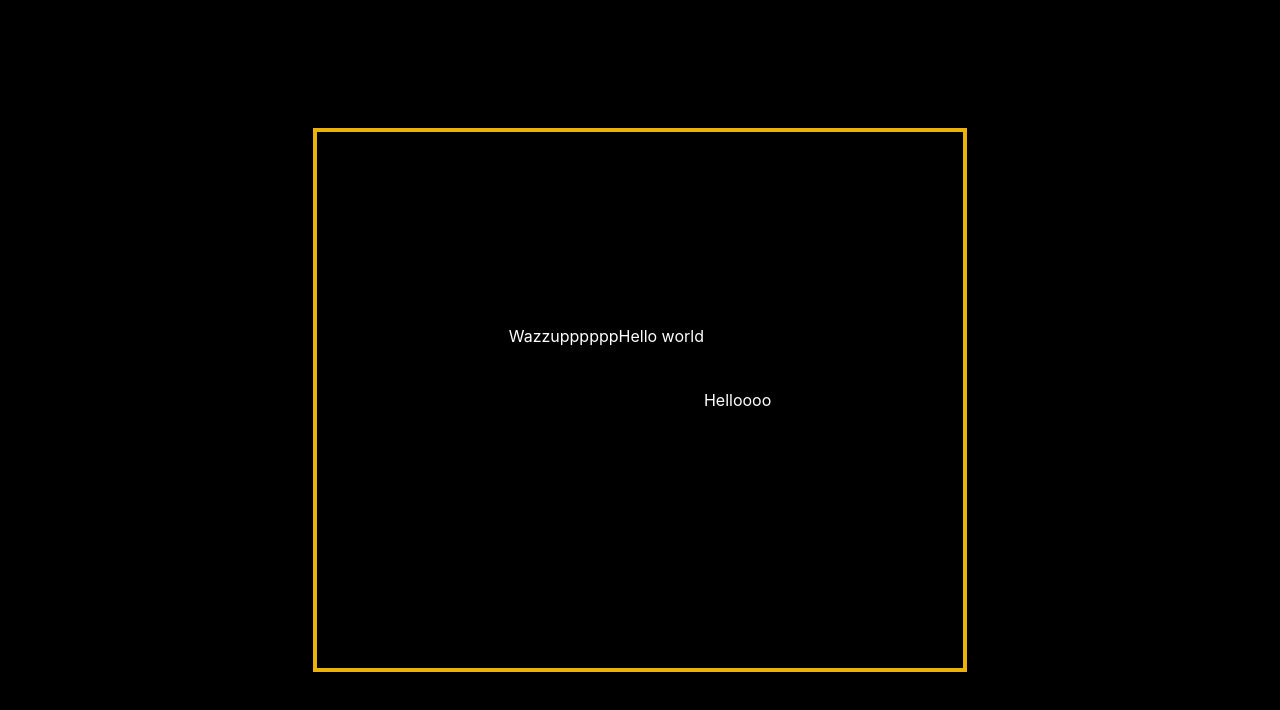
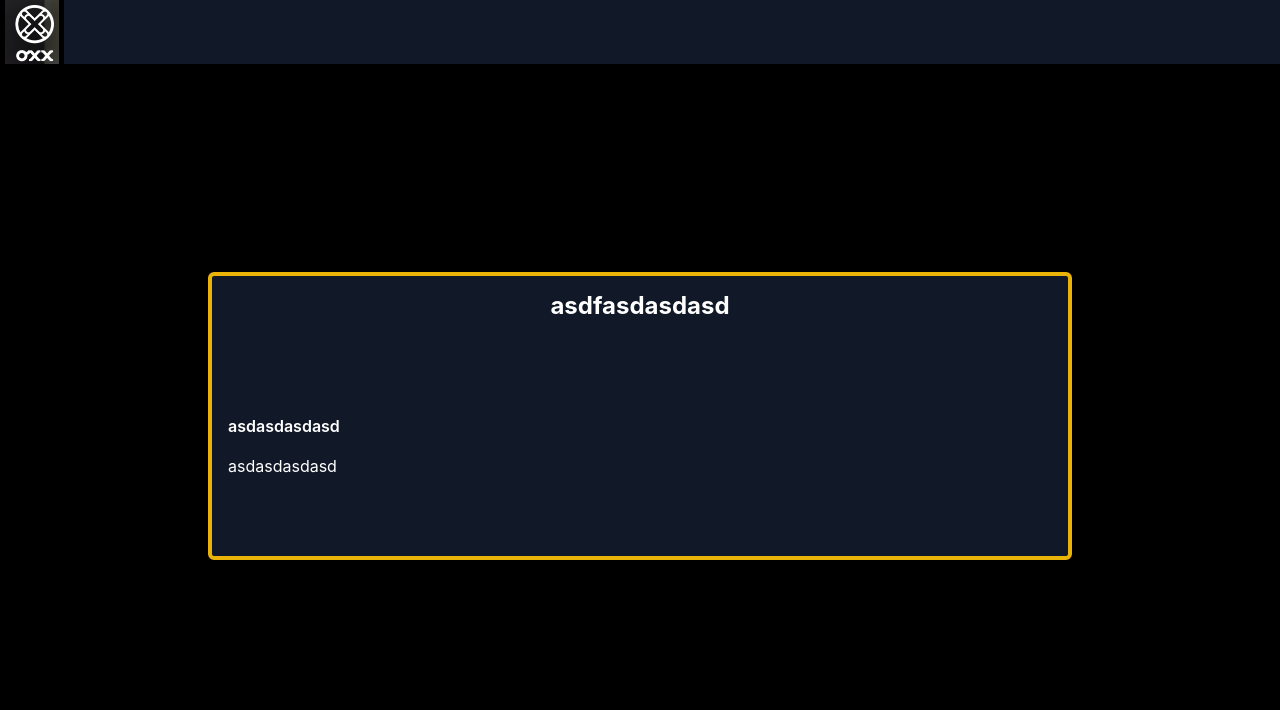
Before and after one commit to HAAJBachelor/gamification-frontend, a React (Create React App) app in the folder gamefication-frontend/: page / in a window 1280 px wide. Shown: the top 710 px of the page. Built offline with nearby package versions, Linux system fonts and the light colour scheme.

Commit message:
NewCard added that should be responsive and work with every components. Some tweeks done to mainpage and logo components and Header created

```diff
--- a/gamefication-frontend/src/App.tsx
+++ b/gamefication-frontend/src/App.tsx
@@ -4,6 +4,7 @@ import {BrowserRouter as Router, Route, Routes} from 'react-router-dom';
 import GameEditor from "./components/CodeEditor/GameEditor";
 import MainPaige from "./components/Pages/MainPaige";
 import RulesPage from "./components/Pages/RulesPage";
+import EditorPage from "./components/Pages/EditorPage";
 
 function App() {
 
@@ -13,7 +14,7 @@ function App() {
                 <Route path="/" element={<MainPaige/>}/>
                 <Route path="/editor" element={<GameEditor/>}/>
                 <Route path="/rules" element={<RulesPage/>}/>
-
+                <Route path="/editorPage" element={<EditorPage/>}/>
             </Routes>
         </Router>
     );
--- a/gamefication-frontend/src/components/CodeEditor/GameEditor.tsx
+++ b/gamefication-frontend/src/components/CodeEditor/GameEditor.tsx
@@ -5,12 +5,16 @@ const GameEditor = () => {
         console.log("here is the current model value:", value);
     }
     return (
-        <div >
+        <div className='flex flex-row '>
+            <div className='mx-auto justify-'>
+                <h2>asdasdasdasdasd</h2>
+            </div>
             <Editor
-                    height="100vh"
-                    width="100VH"
+                    height="50vh"
+                    width="90vh"
                     defaultLanguage="javascript"
                     defaultValue="// some comment"
+                    theme={"vs-dark"}
                     onChange={handleEditorChange}
             />
 
--- /dev/null
+++ b/gamefication-frontend/src/components/Header.tsx
@@ -0,0 +1,17 @@
+import React from "react";
+import {Logo} from "./Logo";
+
+export default function Header() {
+    return (
+        <>
+            <nav className="relative flex flex-wrap items-center bg-gray-900 ">
+                <Logo/>
+                <div className="container px-4 mx-auto flex flex-wrap items-center justify-between">
+                    <div className="w-full relative flex justify-between lg:w-auto lg:static lg:block lg:justify-start">
+
+                    </div>
+                </div>
+            </nav>
+        </>
+    );
+}
--- a/gamefication-frontend/src/components/Logo.tsx
+++ b/gamefication-frontend/src/components/Logo.tsx
@@ -1,8 +1,11 @@
+import oxx from '../image/OXX_LOGO.png'
 
 export const Logo = () => {
     return (
         <>
-            <img src="../image/OXX_LOGO.png" className='bg-black'/>
+            <div className='bg-black'>
+                <img src={oxx} className='object-scale-down h-16 w-16' alt='No images'/>
+            </div>
         </>
     );
 }
--- a/gamefication-frontend/src/components/Pages/EditorPage.tsx
+++ b/gamefication-frontend/src/components/Pages/EditorPage.tsx
@@ -1,10 +1,19 @@
 import React from 'react';
+import NewCard from "../UI/NewCard";
+import Header from "../Header";
+import GameEditor from "../CodeEditor/GameEditor";
 
 const EditorPage = () => {
     return (
-        <div>
 
+        <div className='bg-black h-screen'>
+            <Header/>
+            <NewCard>
+                <GameEditor></GameEditor>
+
+            </NewCard>
         </div>
+
     );
 };
 
--- a/gamefication-frontend/src/components/Pages/MainPaige.tsx
+++ b/gamefication-frontend/src/components/Pages/MainPaige.tsx
@@ -1,17 +1,31 @@
 import React from 'react';
 import {Link, Outlet} from "react-router-dom";
 import Card from "../UI/Card";
+import Header from "../Header";
+import NewCard from "../UI/NewCard";
 
 
 const MainPaige = () => {
+    const playHandler = () =>{
 
+    }
     return (
-        <Card>
-            <h2 className='text-white'>Wazzupppppp</h2>
-            <h1 className='text-white'>Hello world</h1>
-            <button className='text-white'>Helloooo<Link to='/editor'></Link></button>
-            <Outlet/>
-        </Card>
+        <>
+            <div className='bg-black h-screen '>
+                <Header/>
+                <NewCard>
+                    <div className='flex flex-col justify-center'>
+                        <h2 className='text-center text-2xl font-bold text-white break-words my-3.5'>asdfasdasdasd</h2>
+                        <div className='grid grid-cols-1 my-12'>
+                            <div className='p-4'>
+                                <h2 className='font-semibold text-white break-words my-3.5'>asdasdasdasd</h2>
+                                <p className='text--sm mt-4 text-white break-words my-3.5'>asdasdasdasd</p>
+                            </div>
+                        </div>
+                    </div>
+                </NewCard>
+            </div>
+        </>
     );
 };
 
--- a/gamefication-frontend/src/components/Pages/RulesPage.tsx
+++ b/gamefication-frontend/src/components/Pages/RulesPage.tsx
@@ -2,27 +2,29 @@ import {Logo} from "../Logo";
 import {Title} from "../Title/Title";
 import {Button} from "../UI/Button";
 import Card from "../UI/Card";
+import NewCard from "../UI/NewCard";
+import Navbar from "../Navbar";
+import Header from "../Header";
+import GameEditor from "../CodeEditor/GameEditor";
 
 
 const RulesPage = () => {
     const rules = ["aaaaaaaa", "bbbbbbbb", "cccccccc", "dddddddd"];
-
-    console.log("I rules pager")
     return (
-        <>
-            <Logo/>
-            <Card>
-
+        <div className='bg-black h-screen '>
+            <Header/>
+            <NewCard>
                 <Title title="Regler"/>
                 <ul className="mt-8 text-yellow-400 font-semibold marker:text-yellow-400 text-lg">
-                    {rules.map(item => (<li className="mt-2">{item}</li>))}
+                    {rules.map(item => (
+                        <li className="mt-2">
+                            {item}
+                        </li>))}
                 </ul>
                 <p className="mt-12 text-yellow-400 font-bold">HAPPY HACK!</p>
                 <Button text="GO"/>
-            </Card>
-        </>
-
-
+            </NewCard>
+        </div>
     );
 
 };
--- a/gamefication-frontend/src/components/UI/Card.tsx
+++ b/gamefication-frontend/src/components/UI/Card.tsx
@@ -1,12 +1,14 @@
 import React from 'react';
 
-const Card = (props:any) => {
-    //const classes = 'card ' + props.className;
+const Card = (props: any) => {
+    const classes = 'card ' + props.className;
 
-    return <div className='h-screen bg-black flex justify-center'>
-        <div className={'flex justify-center  border-4 border-yellow-500 p-48 m-32'}>{props.children}
+    return (
+        <div className='h-screen bg-gray-900 flex justify-center'>
+            <div className={classes + 'flex justify-center border-4 border-yellow-500 p-48 m-32'}>{props.children}
+            </div>
         </div>
-    </div>;
+    );
 
 };
 
--- /dev/null
+++ b/gamefication-frontend/src/components/UI/NewCard.tsx
@@ -0,0 +1,32 @@
+import React from 'react';
+
+const NewCard = (props: any) => {
+    const classes = 'card ' + props.className;
+    return (
+        <div className='p-52 overflow-visible '>
+            <div className={classes + 'mx-auto bg-gray-900 rounded-md border-4 border-yellow-500 relative'}>{props.children}
+            </div>
+
+        </div>
+    );
+};
+
+export default NewCard;
+
+{/* <div className='p-52 overflow-visible'>{props.children}
+            <div className='mx-auto bg-gray-900 rounded-md border-4 border-yellow-500'>
+                <div className='flex flex-col justify-center'>
+                    <h2 className='text-center text-2xl font-bold text-white break-words my-3.5'>{props.title}</h2>
+                    <div className='grid grid-cols-1 my-12'>
+                        <div className='p-4'>
+                            <h2 className='font-semibold text-white break-words my-3.5'>{props.text}</h2>
+                            <p className='text--sm mt-4 text-white break-words my-3.5'>{props.description}</p>
+                        </div>
+                    </div>
+                </div>
+                <div className='flex flex-row justify-center'>
+                    <button className='bg-yellow-500 text-white px-6 py-0.5 mb-2.5 rounded-full text-xl '>{props.button}</button>
+                </div>
+            </div>
+
+        </div>*/}
```
Also changed, not shown: 1 other file (tests, documents, lock files or other folders).
